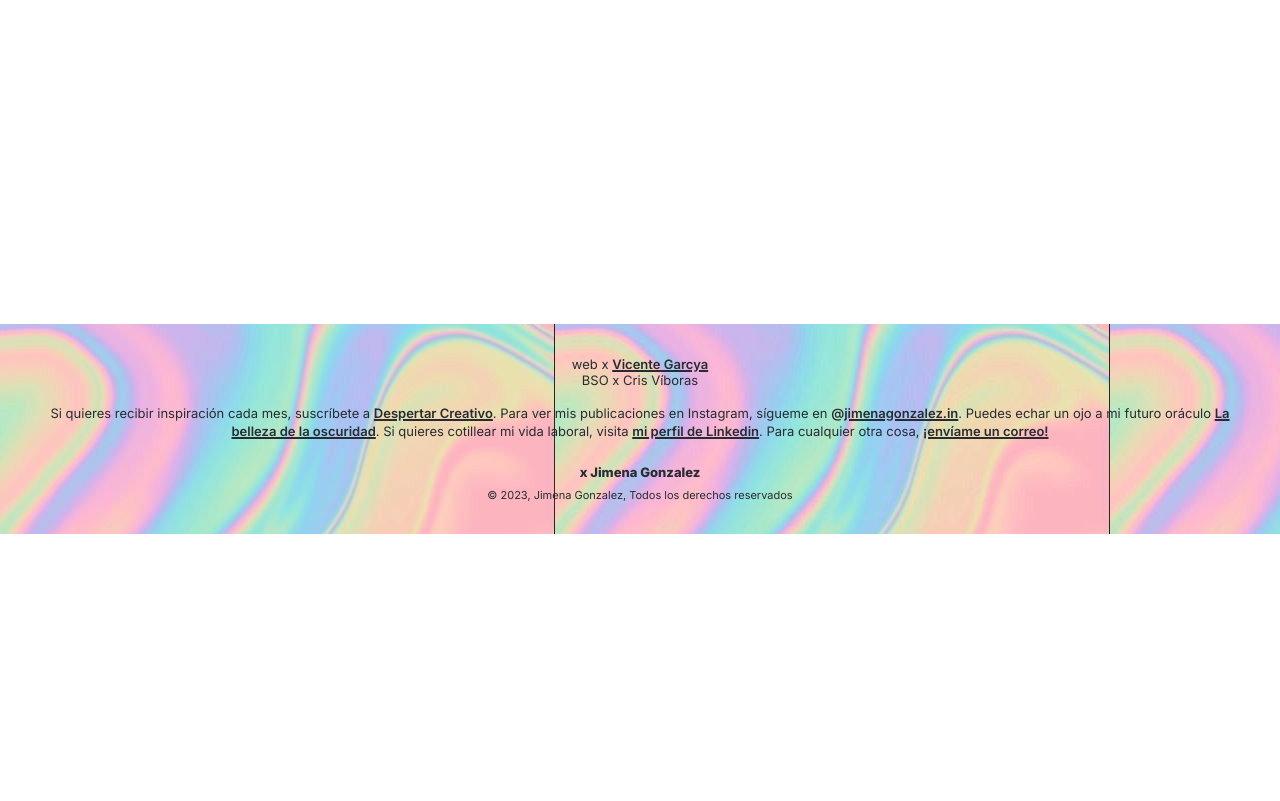
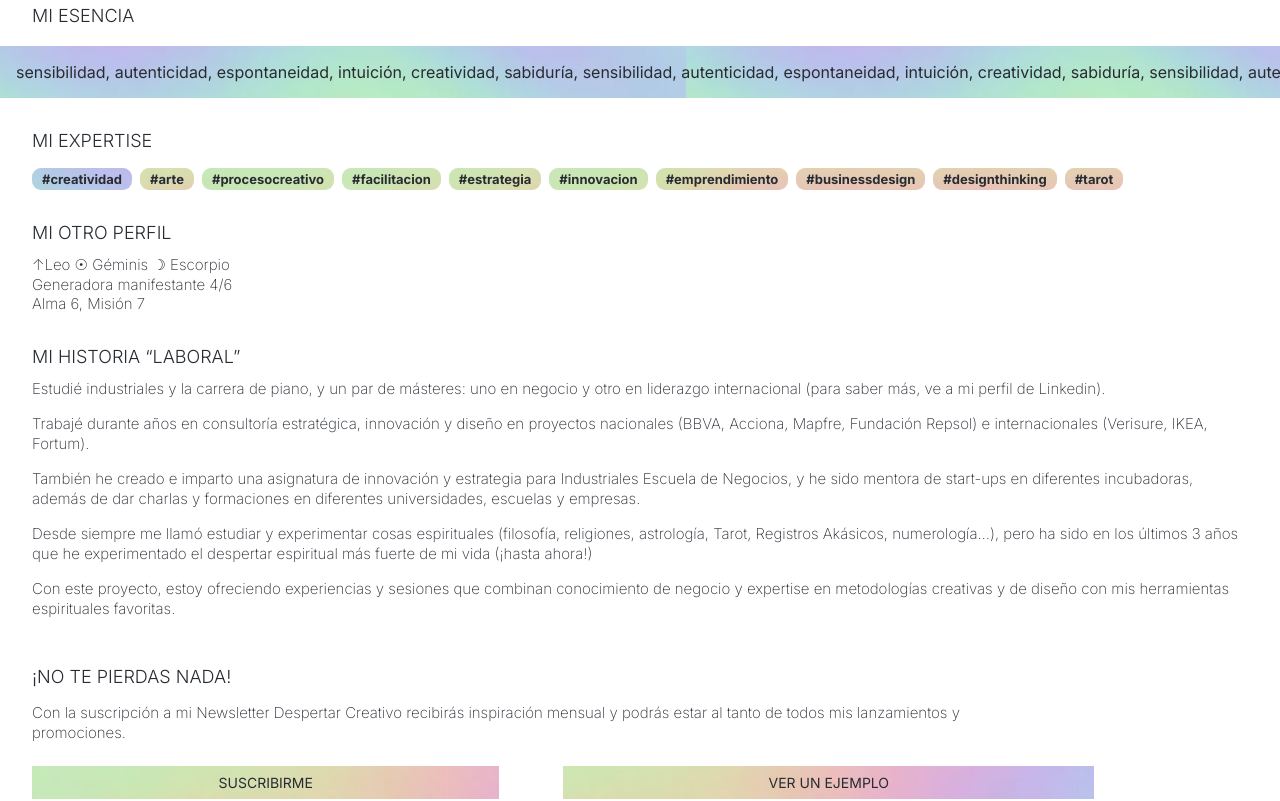
Before and after one commit to vicentegarcya/jimenagonzalez.in, a Next.js app: page /me in a window 1280 px wide. Shown: the part 340-1141 px from the top of the page. Before the commit the page ends 874 px from the top, so only its background shows below. Built offline with nearby package versions, Linux system fonts and the light colour scheme.

Commit message:
sobre mi page almost finished, just small expertise hashtags details

```diff
--- a/components/footer.js
+++ b/components/footer.js
@@ -1,11 +1,58 @@
 import styles from "./footer.module.css";
+import psicodelico from "../public/PSICODELICO.jpeg";
+import aura from "../public/GRADIENTE_AURA.jpeg";
 
-export default function Footer() {
+export default function Footer({ currentPage }) {
   return (
-    <footer className={styles.footer}>
-      <p>web x <a href='https://www.vicentegarcya.com/' target="_blank">Vicente Garcya</a></p>
+    <footer
+      className={styles.footer}
+      style={
+        currentPage === "/me"
+          ? {
+              backgroundImage: `url(${aura.src})`,
+              backgroundPositionX: "-215px",
+              backgroundPositionY: "-819px"
+            }
+          : {
+              backgroundImage: `url(${psicodelico.src})`,
+              backgroundPositionX: "0px",
+              backgroundPositionY: "-60px",
+            }
+      }
+    >
+      <p>
+        web x{" "}
+        <a href="https://www.vicentegarcya.com/" target="_blank">
+          Vicente Garcya
+        </a>
+      </p>
       <p>BSO x Cris Víboras</p>
-      <p>Si quieres recibir inspiración cada mes, suscríbete a <a href='https://mailchi.mp/cad3bc2e7c34/despertar-creativo' target="_blank">Despertar Creativo</a>. Para ver mis publicaciones en Instagram, sígueme en <a href='https://www.instagram.com/jimenagonzalez.in/' target="_blank">@jimenagonzalez.in</a>. Puedes echar un ojo a mi futuro oráculo <a href='https://www.labellezadelaoscuridad.com/' target="_blank">La belleza de la oscuridad</a>. Si quieres cotillear mi vida laboral, visita <a href='https://www.linkedin.com/in/jimena-gonzalez-collados/' target="_blank">mi perfil de Linkedin</a>. Para cualquier otra cosa, <a href="mailto:jimenagonzalez.in@gmail.com">¡envíame un correo!</a></p>
+      <p>
+        Si quieres recibir inspiración cada mes, suscríbete a{" "}
+        <a
+          href="https://mailchi.mp/cad3bc2e7c34/despertar-creativo"
+          target="_blank"
+        >
+          Despertar Creativo
+        </a>
+        . Para ver mis publicaciones en Instagram, sígueme en{" "}
+        <a href="https://www.instagram.com/jimenagonzalez.in/" target="_blank">
+          @jimenagonzalez.in
+        </a>
+        . Puedes echar un ojo a mi futuro oráculo{" "}
+        <a href="https://www.labellezadelaoscuridad.com/" target="_blank">
+          La belleza de la oscuridad
+        </a>
+        . Si quieres cotillear mi vida laboral, visita{" "}
+        <a
+          href="https://www.linkedin.com/in/jimena-gonzalez-collados/"
+          target="_blank"
+        >
+          mi perfil de Linkedin
+        </a>
+        . Para cualquier otra cosa,{" "}
+        <a href="mailto:jimenagonzalez.in@gmail.com">¡envíame un correo!</a>
+      </p>
       <p>x Jimena Gonzalez</p>
       <p>© 2023, Jimena Gonzalez, Todos los derechos reservados</p>
     </footer>
--- a/components/footer.module.css
+++ b/components/footer.module.css
@@ -10,9 +10,6 @@
   align-items: center;
   font-size: 13px;
   padding: 2rem;
-  background: url("../public/PSICODELICO.jpeg");
-  background-position-x: 0;
-  background-position-y: -60px;
   margin-top: 3rem;
   font-weight: 400;
 }
--- a/components/header.js
+++ b/components/header.js
@@ -5,8 +5,6 @@ import { useSpring, animated } from "react-spring";
 
 export default function Header({ currentPage }) {
   const [scrollPosition, setScrollPosition] = useState(0);
-
-  console.log(currentPage);
 
   useEffect(() => {
     const handleScroll = () => {
--- a/components/layout.js
+++ b/components/layout.js
@@ -30,7 +30,7 @@ export default function Layout({ children }) {
       </Head>
       <Header currentPage={page} />
       <main className={styles.App_main}>{children}</main>
-      <Footer />
+      <Footer currentPage={page} />
     </div>
   );
 }
--- a/pages/me.js
+++ b/pages/me.js
@@ -1,6 +1,6 @@
 import Layout from "@/components/layout";
 import styles from "@/styles/Me.module.css";
-import Image from 'next/image';
+import Image from "next/image";
 
 export default function Me() {
   return (
@@ -98,6 +98,96 @@ export default function Me() {
             <p>x Cris Víboras //</p>
           </div>
         </section>
+        <section className={styles.bullets}>
+          <h3>MI PERFIL</h3>
+          <p>
+            Ingeniera industrial, diseñadora estratégica, profesora de
+            innovación y mentora de emprendedorxs; también escribo y hago
+            sesiones 1:1 para artistas, creativxs y personas en su camino de
+            evolución espiritual.
+          </p>
+        </section>
+        <section className={styles.bullets}>
+          <h3>MI COMPROMISO</h3>
+          <p>
+            Es mi deseo y mi compromiso ofrecer desde un lugar de devoción
+            profunda por lo que hago, con una autenticidad y responsabilidad
+            impecables.
+          </p>
+        </section>
+        <section className={styles.mi_esencia}>
+          <h3>MI ESENCIA</h3>
+          <p>
+            sensibilidad, autenticidad, espontaneidad, intuición, creatividad,
+            sabiduría, sensibilidad, autenticidad, espontaneidad, intuición,
+            creatividad, sabiduría, sensibilidad, autenticidad, espontaneidad,
+            intuición, creatividad, sabiduría
+          </p>
+        </section>
+        <section className={styles.bullets}>
+          <h3>MI EXPERTISE</h3>
+          <div className={styles.expertise}>
+            <p>#creatividad</p>
+            <p>#arte</p>
+            <p>#procesocreativo</p>
+            <p>#facilitacion</p>
+            <p>#estrategia</p>
+            <p>#innovacion</p>
+            <p>#emprendimiento</p>
+            <p>#businessdesign</p>
+            <p>#designthinking</p>
+            <p>#tarot</p>
+          </div>
+        </section>
+        <section className={styles.bullets}>
+          <h3>MI OTRO PERFIL</h3>
+          <p>↑Leo ☉ Géminis ☽ Escorpio</p>
+          <p>Generadora manifestante 4/6</p>
+          <p>Alma 6, Misión 7</p>
+        </section>
+        <section className={styles.bullets}>
+          <h3>MI HISTORIA “LABORAL”</h3>
+          <p className={styles.laboral_text}>
+            Estudié industriales y la carrera de piano, y un par de másteres:
+            uno en negocio y otro en liderazgo internacional (para saber más, ve
+            a mi perfil de Linkedin).
+          </p>
+          <p className={styles.laboral_text}>
+            Trabajé durante años en consultoría estratégica, innovación y diseño
+            en proyectos nacionales (BBVA, Acciona, Mapfre, Fundación Repsol) e
+            internacionales (Verisure, IKEA, Fortum).{" "}
+          </p>
+          <p className={styles.laboral_text}>
+            También he creado e imparto una asignatura de innovación y
+            estrategia para Industriales Escuela de Negocios, y he sido mentora
+            de start-ups en diferentes incubadoras, además de dar charlas y
+            formaciones en diferentes universidades, escuelas y empresas.
+          </p>
+          <p className={styles.laboral_text}>
+            Desde siempre me llamó estudiar y experimentar cosas espirituales
+            (filosofía, religiones, astrología, Tarot, Registros Akásicos,
+            numerología…), pero ha sido en los últimos 3 años que he
+            experimentado el despertar espiritual más fuerte de mi vida (¡hasta
+            ahora!)
+          </p>
+          <p className={styles.laboral_text}>
+            Con este proyecto, estoy ofreciendo experiencias y sesiones que
+            combinan conocimiento de negocio y expertise en metodologías
+            creativas y de diseño con mis herramientas espirituales favoritas.
+          </p>
+        </section>
+        <section className={styles.inspirate_cada_mes}>
+          <h3>¡NO TE PIERDAS NADA!</h3>
+          <p>
+            Con la suscripción a mi Newsletter Despertar Creativo recibirás
+            inspiración mensual y podrás estar al tanto de todos mis
+            lanzamientos y promociones.
+          </p>
+          <div className={styles.inspirate_cta_div}>
+            <button>SUSCRIBIRME</button>
+            <button>VER UN EJEMPLO</button>
+          </div>
+        </section>
       </div>
     </Layout>
   );
--- a/styles/Home.module.css
+++ b/styles/Home.module.css
@@ -5,6 +5,7 @@
   align-items: flex-start;
   padding-top: 3rem;
   padding-bottom: 0;
+  margin-bottom: 39dvh;
 }
 
 /* KEYWORDS SECTION */
@@ -117,7 +118,6 @@
   display: flex;
   justify-content: space-between;
   margin-top: 0.5rem;
-  margin-bottom: 34dvh;
 }
 
 .inspirate_cta_div button {
--- a/styles/Me.module.css
+++ b/styles/Me.module.css
@@ -1,19 +1,21 @@
 .me {
-  height: 100vh;
   display: flex;
   flex-direction: column;
   justify-content: space-between;
   align-items: flex-start;
   padding-top: 3rem;
   padding-bottom: 0;
+  margin-bottom: 39dvh;
 }
 
-.explora_con_bso {
+.explora_con_bso,
+.mi_esencia > p {
   display: flex;
   padding: 1rem;
-  background-image: url("../public/GRADIENTE\ AURA\ \(1\).jpeg");
+  background-image: url("../public/GRADIENTE_AURA.jpeg");
   background-position-x: -50px;
   background-position-y: -700px;
+  margin-bottom: 2rem;
 }
 
 .me .ondas {
@@ -36,5 +38,166 @@
 
 .div1 > *,
 .div2 > * {
-    margin-right: 15px;
+  margin-right: 15px;
 }
+
+.me .bullets {
+  padding: 2rem;
+  padding-top: 0;
+  font-weight: 200;
+  font-size: 15px;
+  width: 100dvw;
+}
+
+.me .bullets p {
+  line-height: 1.3;
+}
+
+.me .mi_esencia h3 {
+  padding: 2rem;
+  padding-top: 0;
+  padding-bottom: 0.5rem;
+}
+
+.mi_esencia > p {
+  white-space: nowrap;
+  background-position-x: -50px;
+  background-position-y: -773px;
+
+}
+
+.me .bullets > h3,
+.me .mi_esencia h3 {
+  margin-bottom: 0.75rem;
+  font-size: 18px;
+}
+
+.me .expertise {
+  display: flex;
+  flex-wrap: wrap;
+  margin-top: 0.75rem;
+}
+
+.me .expertise > p {
+  width: fit-content;
+  border-radius: 9px;
+  padding: 3px 10px;
+  font-size: 13px;
+  font-weight: 700;
+  margin-right: 8px;
+  margin-top: 5px;
+  background: url("../public/GRADIENTE_AURA.jpeg");
+  background-position: 0 0;
+}
+
+.me .expertise > p:nth-child(1) {
+  background-position-x: -2rem;
+  background-position-y: -770px;
+}
+
+.me .expertise > p:nth-child(2) {
+  background-position-x: -180px;
+  background-position-y: -26px;
+}
+
+.me .expertise > p:nth-child(3) {
+  background-position-x: 0px;
+  background-position-y: -26px;
+}
+
+.me .expertise > p:nth-child(4) {
+  background-position-x: -62px;
+  background-position-y: -26px;
+}
+
+.me .expertise > p:nth-child(5) {
+  background-position-x: -104px;
+  background-position-y: -26px;
+}
+
+.me .expertise > p:nth-child(6) {
+  background-position-x: 0px;
+  background-position-y: -52px;
+}
+
+.me .expertise > p:nth-child(7) {
+  background-position-x: -108px;
+  background-position-y: -52px;
+}
+
+.me .expertise > p:nth-child(8) {
+  background-position-x: -201px;
+  background-position-y: -52px;
+}
+
+.me .expertise > p:nth-child(9) {
+  background-position-x: -201px;
+  background-position-y: -52px;
+}
+
+.me .expertise > p:nth-child(10) {
+  background-position-x: -201px;
+  background-position-y: -52px;
+}
+
+.me .laboral_text {
+  margin-bottom: 1rem;
+}
+
+.inspirate_cada_mes {
+  padding: 2rem;
+  padding-top: 0;
+  font-weight: 200;
+  font-size: 15px;
+}
+
+.inspirate_cada_mes h3 {
+  margin-bottom: 1rem;
+  font-size: 18px;
+}
+
+.inspirate_cada_mes p {
+  width: 80dvw;
+  line-height: 1.3;
+}
+
+.inspirate_cada_mes p span {
+  font-family: "Inter-italic";
+}
+
+.inspirate_cta_div {
+  width: 83dvw;
+  display: flex;
+  justify-content: space-between;
+  margin-top: 0.5rem;
+}
+
+.inspirate_cta_div button {
+  margin-top: 1rem;
+  border: none;
+  padding: 8px 10px;
+  font-size: 15px;
+  text-align: center;
+  background: transparent;
+  font-weight: 400;
+  color: #fff;
+  background-color: #282c32;
+  font-weight: 400;
+  font-size: 14px;
+}
+
+.inspirate_cta_div > button:nth-child(1) {
+  width: 44%;
+  background: url("../public/GRADIENTE_AURA.jpeg");
+  background-position-x: -2rem;
+  background-position-y: 0;
+  color: #282c32;
+}
+
+.inspirate_cta_div > button:nth-child(2) {
+  width: 50%;
+  background: url("../public/GRADIENTE_AURA.jpeg");
+  background-position-x: calc(-140px - 2rem);
+  background-position-y: 0;
+  color: #282c32;
+}
```
Also changed, not shown: public/GRADIENTE_AURA.jpeg (renamed from public/GRADIENTE AURA (1).jpeg). Lines whose indentation alone changed are shown as unchanged.
